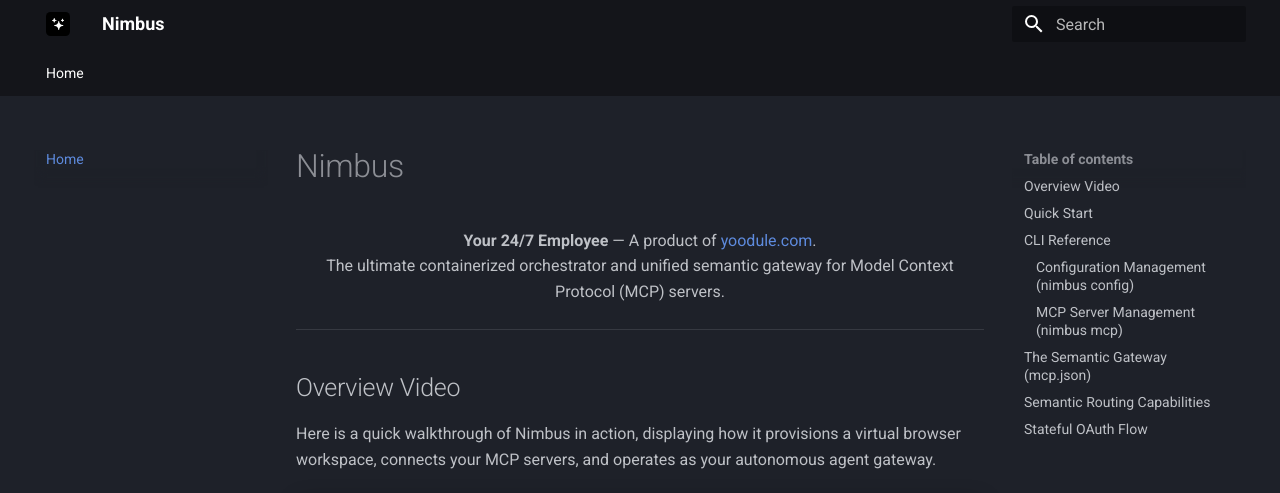
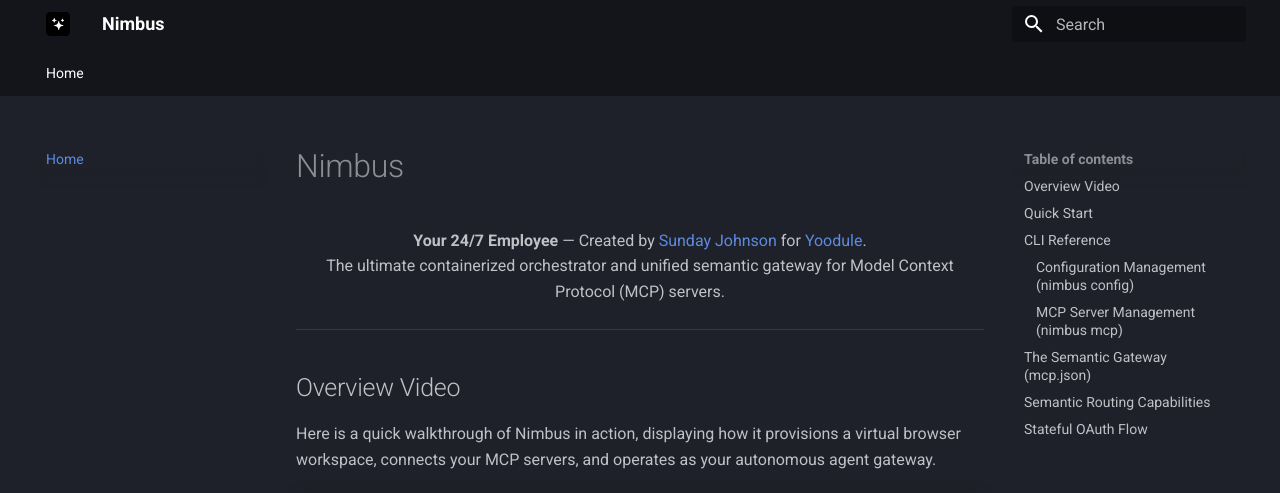
Before and after one commit to Yoodule/nimbus, an MkDocs documentation site: the page built from docs/index.md, in a window 1280 px wide and 900 px high, cut to the strip 0-493 px from the top of the window. Built offline with MkDocs 1.6.1 and Material for MkDocs 9.7.7, drawn with Linux system fonts in a browser that asks for light colours; some of the changed text lies outside the part shown.

Commit message:
docs: add creator and company to home page and footer

```diff
--- a/docs/index.md
+++ b/docs/index.md
@@ -1,7 +1,7 @@
 # Nimbus
 
 <p align="center">
-  <strong>Your 24/7 Employee</strong> — A product of <a href="https://yoodule.com" target="_blank">yoodule.com</a>.
+  <strong>Your 24/7 Employee</strong> — Created by <a href="mailto:sunday@yoodule.com">Sunday Johnson</a> for <a href="https://yoodule.com" target="_blank">Yoodule</a>.
   <br>
   The ultimate containerized orchestrator and unified semantic gateway for Model Context Protocol (MCP) servers.
 </p>
--- a/mkdocs.yml
+++ b/mkdocs.yml
@@ -1,6 +1,7 @@
 site_name: Nimbus
 site_url: https://nimbus.yoodule.com
 site_description: Your 24/7 Employee
+copyright: Created by <a href="mailto:sunday@yoodule.com">Sunday Johnson</a> for <a href="https://yoodule.com">Yoodule</a>
 
 theme:
   name: material
```
